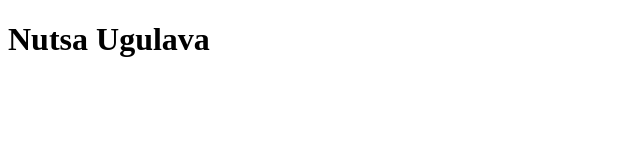
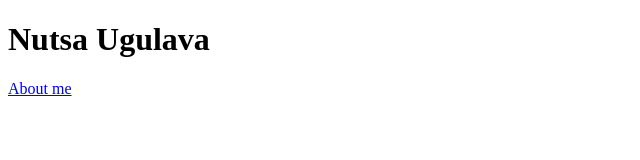
Before and after one commit to nutsau/nutsau.github.io, a plain HTML site: page index.html in a window 1280 px wide. Shown: the full height of the page, 0-640 px from the left. Drawn offline with Linux system fonts and the light colour scheme.

Commit message:
Update index.html

```diff
--- a/index.html
+++ b/index.html
@@ -5,5 +5,6 @@
   </head>
   <body>
     <h1> Nutsa Ugulava </h1>
+    <A HREF="nutsau.github.io/aboutme.html"> About me </A>
   </body>
 </html>
```
